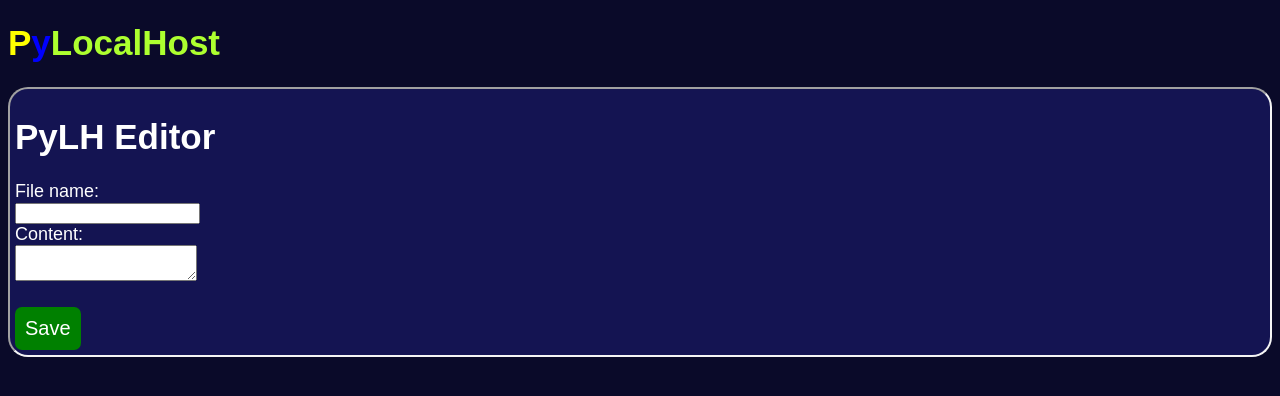
After one commit to AmirTheFree/pylocalhost, a Python web app: template templates/editor.html in a window 1280 px wide. The commit adds this page. Shown: the top 396 px of the page. Run offline with Jinja, Linux system fonts and the light colour scheme; the template is opened without the code that fills it, so the values that code supplies are empty, except form fields; form fields are guessed from the names that the template uses.

Commit message:
Initialized Source Code Editor part

```diff
--- a/requirements.txt
+++ b/requirements.txt
@@ -5,6 +5,6 @@ gunicorn==20.0.4
 itsdangerous==1.1.0
 Jinja2==2.11.2
 MarkupSafe==1.1.1
-mwx==1.4
+mwx==1.5.1
 Werkzeug==1.0.1
 WTForms==2.3.2
--- /dev/null
+++ b/templates/editor.html
@@ -0,0 +1,23 @@
+{% extends 'explorer.html' %}
+
+{% block title %}PyLH Editor{% endblock title %}
+
+{% block content %}
+{% include 'includes/title.html' %}
+<div class="container">
+    <h1>PyLH Editor</h1>
+    <form action="" method="post">
+        {{ form.hidden_tag() }}
+        File name:
+        <br>
+        {{ form.name }}
+        <br>
+        Content:
+        <br>
+        {{ form.content }}
+        <br>
+        <br>
+        <input type="submit" value="Save">
+    </form>
+</div>
+{% endblock content %}
--- a/templates/explorer.html
+++ b/templates/explorer.html
@@ -54,6 +54,11 @@
                             alt="Stop all working Jupyter notebooks on this system" class="baricon">
                     </a>
                 </abbr>
+                <abbr title="Create a new file on current directory">
+                    <a href="{{ url_for('editor') }}?path={{ p }}">
+                        <img src="{{ url_for('static', filename='image/plus.png') }}" alt="Create a new file on current directory">
+                    </a>
+                </abbr>
                 <div class="addr"><span class='static'>Address: </span>~/Pylocalhost/{{ p }}</div>
             </div>
             <hr>
```
Also changed, not shown: app.py (+13 -0 lines), forms.py (+6 -1 lines), static/image/plus.png (added), 1 other file.
